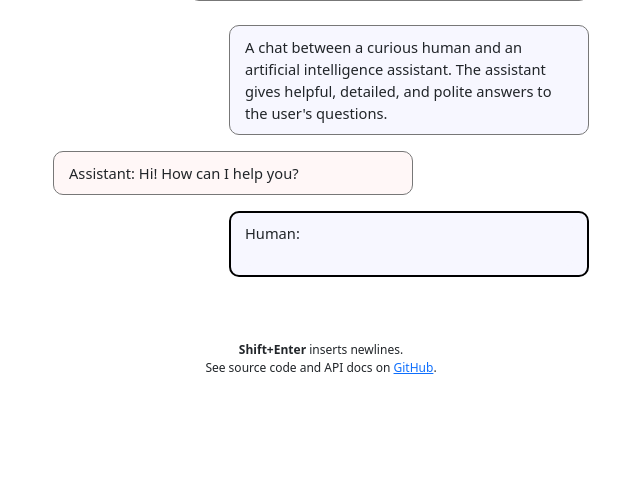
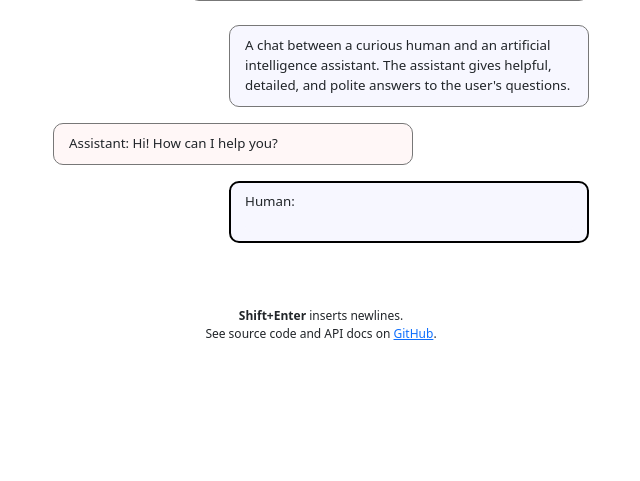
Before and after one commit to petals-infra/chat.petals.dev, a Flask app: page / in a window 1280 px wide. Shown: the part 319-800 px from the top of the page, without its empty margins (319-959 px from the left). Run offline with Flask 3, Linux system fonts and the light colour scheme; some libraries are stand-ins or nearby versions.

Commit message:
Update css

```diff
--- a/static/style.css
+++ b/static/style.css
@@ -99,7 +99,7 @@
 }
 
 main p {
-  font-size: 11pt;
+  font-size: 10pt;
 }
 
 .acknowledgements {
@@ -162,7 +162,7 @@ main p {
   border: none;
   resize: none;
   padding: 0;
-  font-size: 11pt;
+  font-size: 10pt;
 }
 
 .human-replica textarea.form-control:focus {
```
